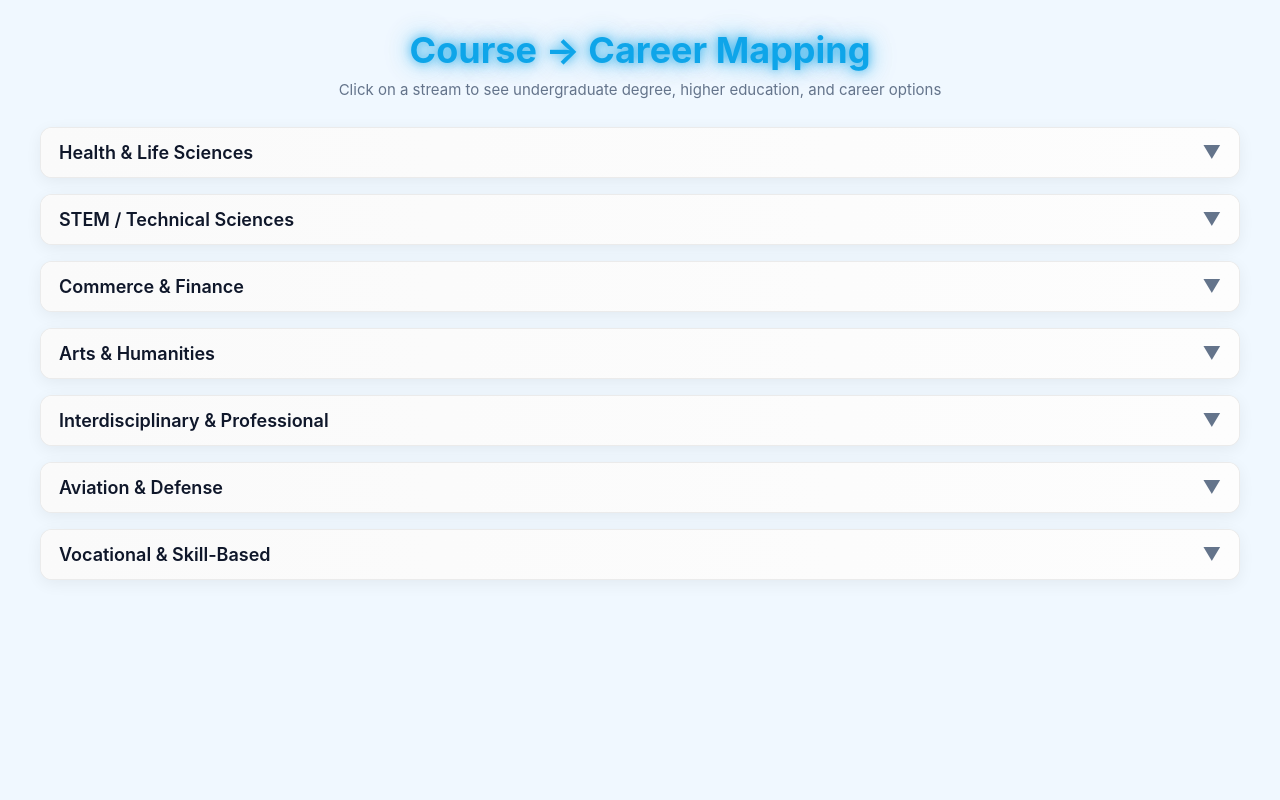
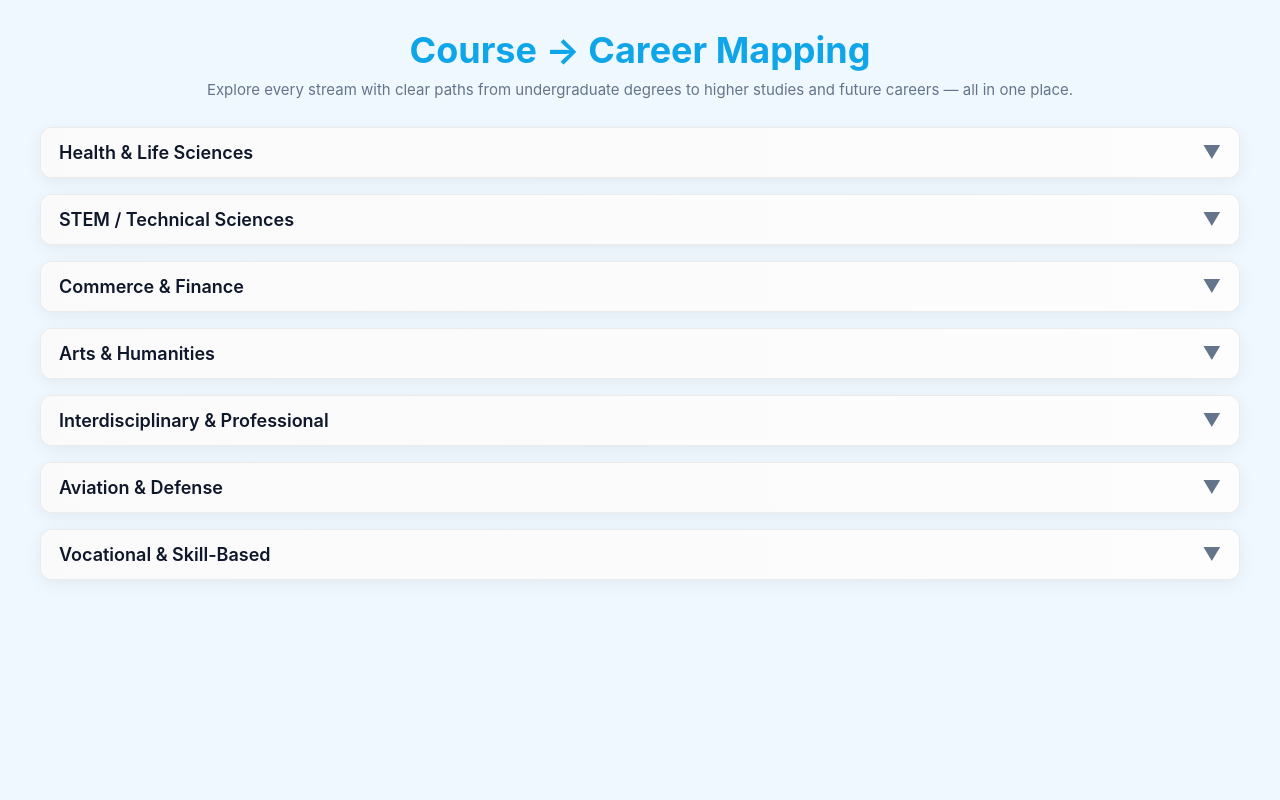
Before and after one commit to varshachauhan2323/SIH_project-ShikshaPath, a Flask app: page /mapping in a window 1280 px wide. Run offline with Flask 3, Linux system fonts and the light colour scheme.

Commit message:
change the in team name

```diff
--- a/templates/index.html
+++ b/templates/index.html
@@ -735,7 +735,7 @@
                     </div>
                 </div>
                 <div class="footer-bottom">
-                    <p>&copy; 2025 CareerPath. All rights reserved. Powered by BitCoders 🚀</p>
+                    <p>&copy; 2025 ShikshaPath. All rights reserved. Powered by LitCoders 🚀</p>
                 </div>
             </div>
         </footer>
--- a/templates/mapping.html
+++ b/templates/mapping.html
@@ -3,7 +3,7 @@
 <head>
 <meta charset="utf-8">
 <meta name="viewport" content="width=device-width,initial-scale=1">
-<title>Course → Career Mapping</title>
+<title>Course to Career Mapping</title>
 <style>
 :root {
   --accent: #0ea5e9;
@@ -61,9 +61,7 @@ header h1 {
   font-size: 36px;
   font-weight: 700;
   color: var(--accent);
-  text-shadow: 0 0 10px rgba(14,165,233,0.7),
-        0 0 20px rgba(14,165,233,0.5),
-        0 0 30px rgba(14,165,233,0.3);
+
 }
 header p {
   color: var(--muted);
@@ -154,7 +152,7 @@ header p {
 
 <header>
   <h1>Course → Career Mapping</h1>
-  <p>Click on a stream to see undergraduate degree, higher education, and career options</p>
+  <p>Explore every stream with clear paths from undergraduate degrees to higher studies and future careers — all in one place.</p>
 </header>
 
 <div class="container">
```
